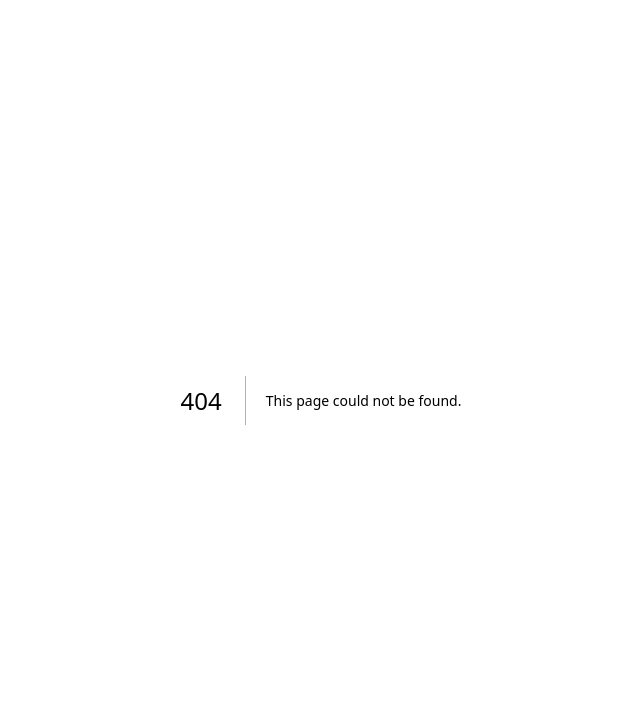
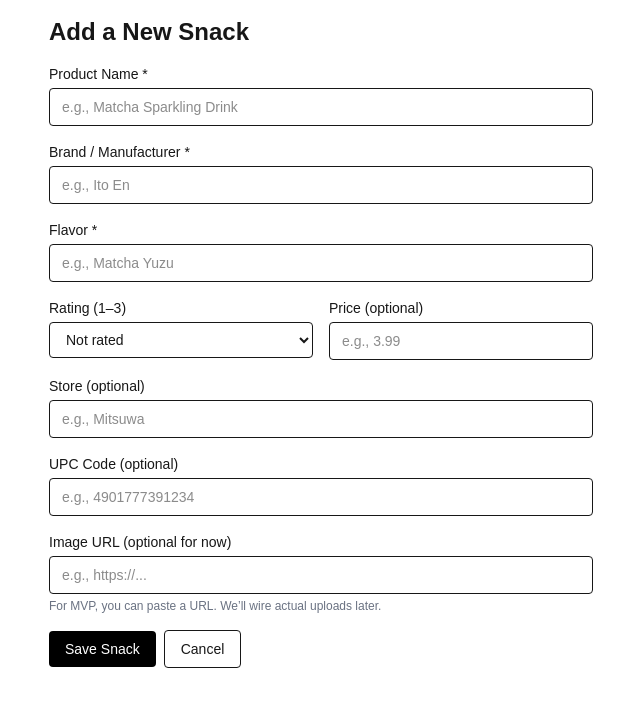
Before and after one commit to neatlybrands/snacktracker, a Next.js app: page /snacks/new in a window 1280 px wide. Before the commit this address had no page. Shown: the top 706 px of the page, without its empty margins (319-959 px from the left). Built offline with nearby package versions, Linux system fonts and the light colour scheme.

Commit message:
Add new snack creation page

```diff
--- /dev/null
+++ b/src/app/snacks/new/page.tsx
@@ -0,0 +1,202 @@
+// src/app/snacks/new/page.tsx
+"use client";
+
+import { useState } from "react";
+import { useRouter } from "next/navigation";
+
+export default function NewSnackPage() {
+  const router = useRouter();
+
+  const [name, setName] = useState("");
+  const [brand, setBrand] = useState("");
+  const [flavor, setFlavor] = useState("");
+  const [rating, setRating] = useState<string>("");
+  const [price, setPrice] = useState<string>("");
+  const [store, setStore] = useState("");
+  const [upcCode, setUpcCode] = useState("");
+  const [imageUrl, setImageUrl] = useState("");
+
+  const [isSubmitting, setIsSubmitting] = useState(false);
+  const [error, setError] = useState<string | null>(null);
+
+  async function handleSubmit(e: React.FormEvent) {
+    e.preventDefault();
+    setError(null);
+
+    if (!name || !brand || !flavor) {
+      setError("Name, brand, and flavor are required.");
+      return;
+    }
+
+    setIsSubmitting(true);
+    try {
+      const res = await fetch("/api/snacks", {
+        method: "POST",
+        headers: { "Content-Type": "application/json" },
+        body: JSON.stringify({
+          name,
+          brand,
+          flavor,
+          rating: rating || null,
+          price: price || null,
+          store,
+          upcCode,
+          imageUrl,
+        }),
+      });
+
+      if (!res.ok) {
+        const text = await res.text();
+        throw new Error(text || "Failed to create snack");
+      }
+
+      router.push("/");
+      router.refresh();
+    } catch (err: any) {
+      console.error(err);
+      setError(err.message ?? "Something went wrong");
+    } finally {
+      setIsSubmitting(false);
+    }
+  }
+
+  return (
+    <main className="min-h-screen p-4 max-w-xl mx-auto">
+      <h1 className="text-2xl font-semibold mb-4">Add a New Snack</h1>
+
+      <form onSubmit={handleSubmit} className="space-y-4">
+        {error && (
+          <p className="text-sm text-red-600 border border-red-200 bg-red-50 p-2 rounded">
+            {error}
+          </p>
+        )}
+
+        <div>
+          <label className="block text-sm font-medium mb-1">
+            Product Name *
+          </label>
+          <input
+            className="w-full border rounded px-3 py-2 text-sm"
+            value={name}
+            onChange={(e) => setName(e.target.value)}
+            placeholder="e.g., Matcha Sparkling Drink"
+            required
+          />
+        </div>
+
+        <div>
+          <label className="block text-sm font-medium mb-1">
+            Brand / Manufacturer *
+          </label>
+          <input
+            className="w-full border rounded px-3 py-2 text-sm"
+            value={brand}
+            onChange={(e) => setBrand(e.target.value)}
+            placeholder="e.g., Ito En"
+            required
+          />
+        </div>
+
+        <div>
+          <label className="block text-sm font-medium mb-1">Flavor *</label>
+          <input
+            className="w-full border rounded px-3 py-2 text-sm"
+            value={flavor}
+            onChange={(e) => setFlavor(e.target.value)}
+            placeholder="e.g., Matcha Yuzu"
+            required
+          />
+        </div>
+
+        <div className="grid grid-cols-2 gap-4">
+          <div>
+            <label className="block text-sm font-medium mb-1">
+              Rating (1–3)
+            </label>
+            <select
+              className="w-full border rounded px-3 py-2 text-sm"
+              value={rating}
+              onChange={(e) => setRating(e.target.value)}
+            >
+              <option value="">Not rated</option>
+              <option value="1">1 – Not good</option>
+              <option value="2">2 – Average</option>
+              <option value="3">3 – Good</option>
+            </select>
+          </div>
+
+          <div>
+            <label className="block text-sm font-medium mb-1">
+              Price (optional)
+            </label>
+            <input
+              type="number"
+              className="w-full border rounded px-3 py-2 text-sm"
+              value={price}
+              onChange={(e) => setPrice(e.target.value)}
+              placeholder="e.g., 3.99"
+              step="0.01"
+              min="0"
+            />
+          </div>
+        </div>
+
+        <div>
+          <label className="block text-sm font-medium mb-1">
+            Store (optional)
+          </label>
+          <input
+            className="w-full border rounded px-3 py-2 text-sm"
+            value={store}
+            onChange={(e) => setStore(e.target.value)}
+            placeholder="e.g., Mitsuwa"
+          />
+        </div>
+
+        <div>
+          <label className="block text-sm font-medium mb-1">
+            UPC Code (optional)
+          </label>
+          <input
+            className="w-full border rounded px-3 py-2 text-sm"
+            value={upcCode}
+            onChange={(e) => setUpcCode(e.target.value)}
+            placeholder="e.g., 4901777391234"
+          />
+        </div>
+
+        <div>
+          <label className="block text-sm font-medium mb-1">
+            Image URL (optional for now)
+          </label>
+          <input
+            className="w-full border rounded px-3 py-2 text-sm"
+            value={imageUrl}
+            onChange={(e) => setImageUrl(e.target.value)}
+            placeholder="e.g., https://..."
+          />
+          <p className="text-xs text-gray-500 mt-1">
+            For MVP, you can paste a URL. We’ll wire actual uploads later.
+          </p>
+        </div>
+
+        <div className="flex items-center gap-2 mt-4">
+          <button
+            type="submit"
+            disabled={isSubmitting}
+            className="px-4 py-2 rounded bg-black text-white text-sm disabled:opacity-60"
+          >
+            {isSubmitting ? "Saving..." : "Save Snack"}
+          </button>
+          <button
+            type="button"
+            onClick={() => router.push("/")}
+            className="px-4 py-2 rounded border text-sm"
+          >
+            Cancel
+          </button>
+        </div>
+      </form>
+    </main>
+  );
+}
```
